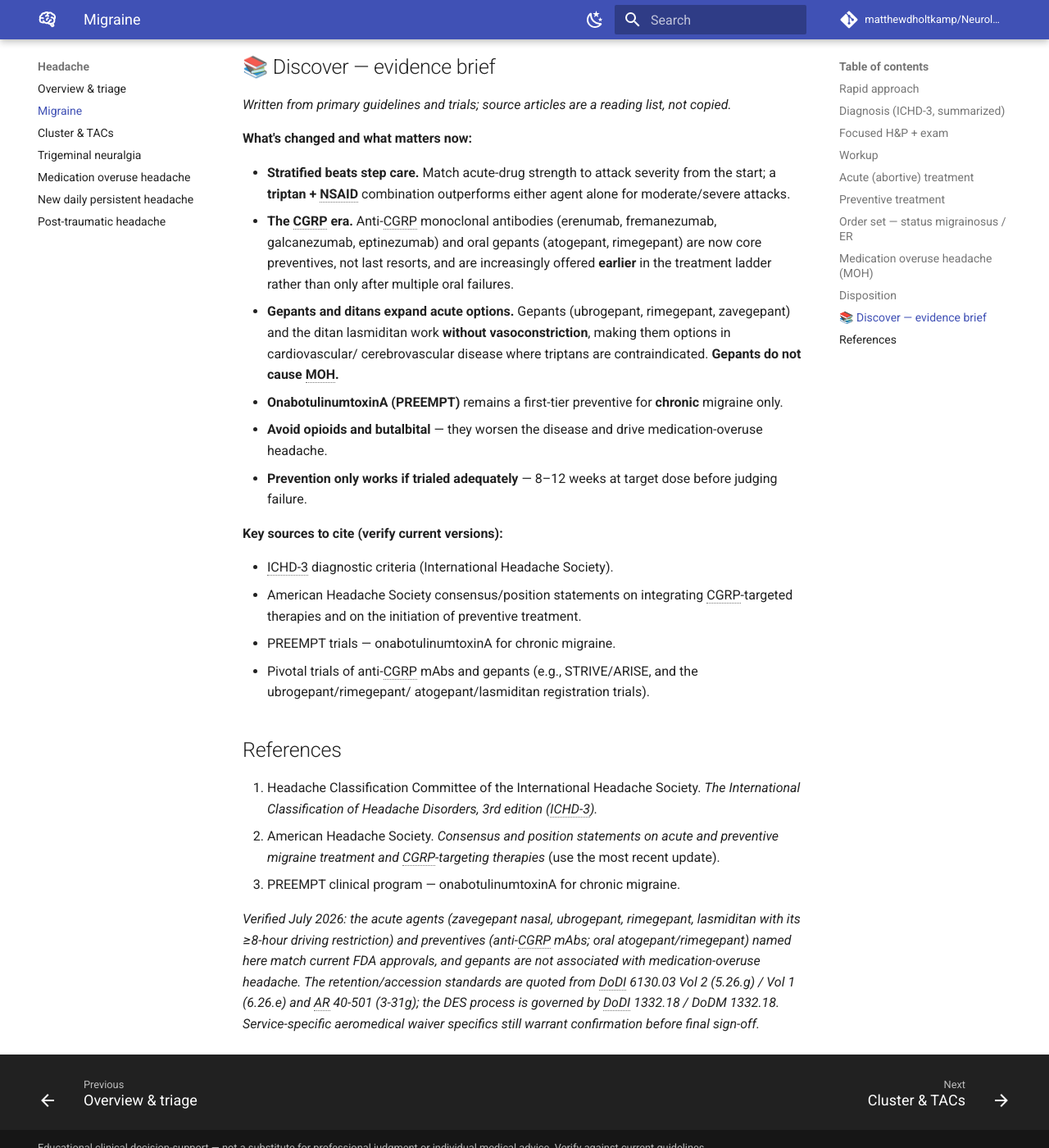
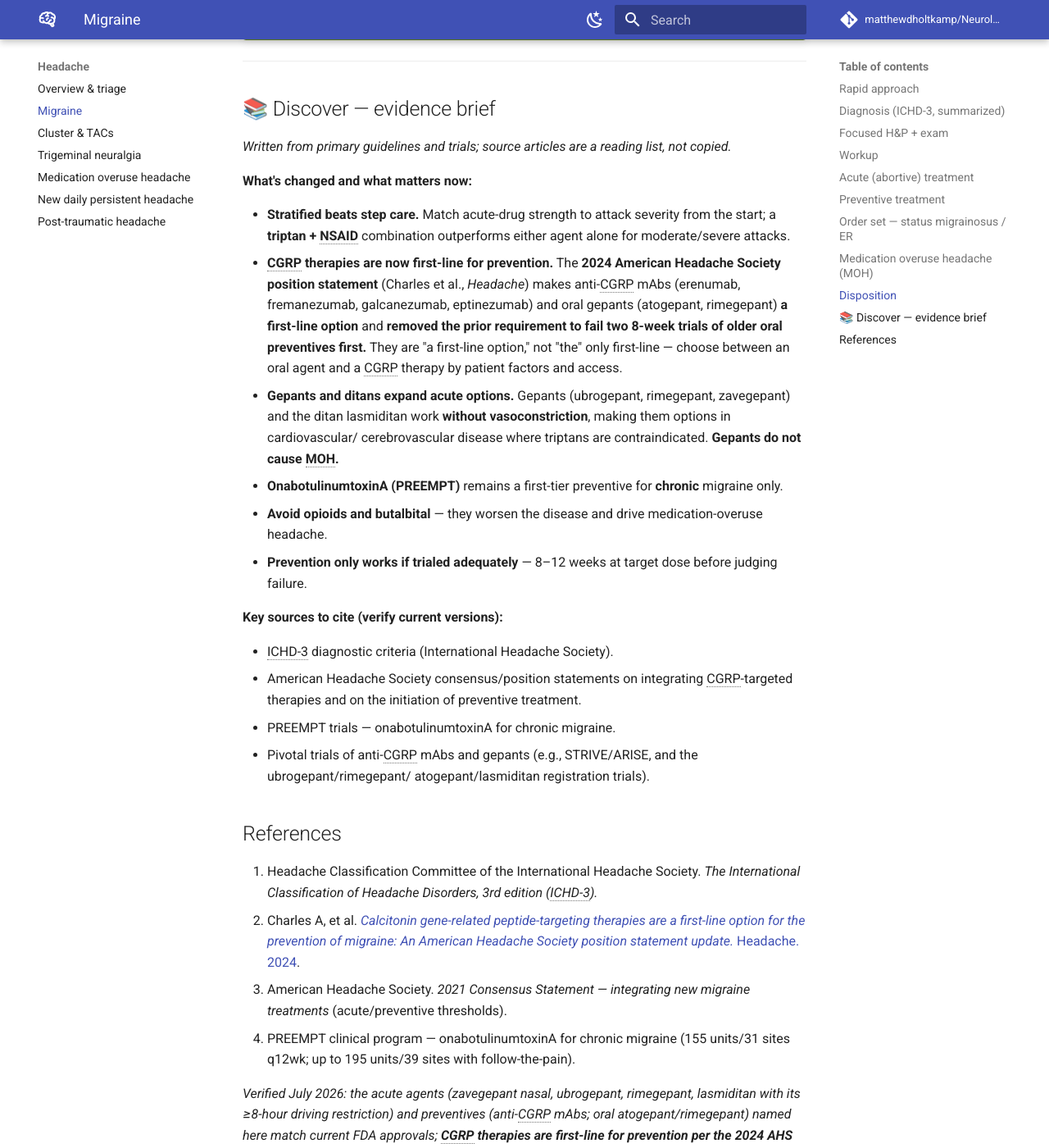
Before and after one commit to matthewdholtkamp/Neurology, an MkDocs documentation site: the page built from docs/headache/migraine.md, in a window 1280 px wide and 1400 px high, scrolled down 4091 px. Shown: the whole window at 82% size. Built offline with MkDocs 1.6.1 and Material for MkDocs 9.7.7, drawn with Linux system fonts in a browser that asks for light colours; comment, search, counter and statistics services are not loaded; some of the changed text lies outside the part shown.

Commit message:
Evidence-verification pass: update migraine prevention to AHS 2024
Systematic check of headache-page recommendations against current sources.
Corrections (migraine page):
- CGRP-targeting therapies are now a FIRST-LINE option for prevention per the 2024
  AHS position statement (Charles et al.), which removed the prior requirement to
  fail two 8-week oral-preventive trials first. Reframed the prevention section,
  Discover brief, and references accordingly.
- Preventive-initiation threshold corrected to AHS consensus wording: >=4 monthly
  migraine days, or >=2 with significant disability, plus atypical aura/complications
  regardless of frequency (previously conflated as ">=4 days with disability").
- Tightened PREEMPT dosing to 155u/31 sites (up to 195u/39 with follow-the-pain).

Verified correct as-is (no change needed): triptan+NSAID superiority (Cochrane),
IV magnesium for aura, dexamethasone for recurrence, cluster O2/sumatriptan/
verapamil/galcanezumab, TN carbamazepine/oxcarbazepine/MVD, SNNOOP10, MOH
thresholds and CGRP-in-MOH management.

Co-Authored-By: Claude Opus 4.8 <noreply@anthropic.com>

```diff
--- a/docs/headache/migraine.md
+++ b/docs/headache/migraine.md
@@ -81,8 +81,10 @@ Principles: **treat early**, match agent to severity (stratified care), pre-trea
 
 ## Preventive treatment
 
-**Start prevention** when migraine is frequent (roughly ≥4 headache days/month **with disability**,
-or fewer if very disabling), when acute treatment is overused/contraindicated, or by patient
+**Start prevention** (AHS consensus) for **≥4 migraine headache days/month**, or **≥2 days/month
+with significant disability** despite acute treatment — and regardless of frequency for **atypical
+aura** (hemiplegic, brainstem) or migraine **complications** (persistent aura, migrainous infarction,
+status migrainosus). Also start when acute treatment is overused/contraindicated, or by patient
 preference. **Set expectations:** give any preventive an adequate trial (**8–12 weeks at target
 dose**), track response with the diary, and taper when stable.
 
@@ -95,17 +97,21 @@ dose**), track response with the diary, and taper when stable.
     - **Amitriptyline / nortriptyline** — helpful with insomnia or comorbid tension-type/anxiety.
     - **Candesartan** or **valproate/divalproex** (avoid valproate in people who may become pregnant).
 
-=== "CGRP-targeted (when first-line fails or is not tolerated)"
+=== "CGRP-targeted (a first-line option — AHS 2024)"
     - **Anti-CGRP monoclonal antibodies:** erenumab (receptor), fremanezumab, galcanezumab (SC,
       monthly/quarterly), eptinezumab (IV, quarterly). Well tolerated; watch constipation
       (erenumab) and injection-site reactions.
     - **Oral gepants for prevention:** **atogepant** (daily) or **rimegepant** (every other day) —
       rimegepant uniquely doubles as acute + preventive.
-    - Increasingly used **earlier** rather than after many failures (see Discover).
+    - **Per the 2024 American Headache Society position statement, CGRP-targeting therapies are now
+      a first-line option** — there is **no requirement to fail two trials of older oral preventives
+      first.** Choose between an oral first-line agent and a CGRP therapy based on the patient,
+      comorbidities, contraindications, and access (see Discover).
 
 === "Chronic migraine"
-    - **OnabotulinumtoxinA (PREEMPT protocol):** 155–195 units across 31+ fixed sites every
-      12 weeks — **for chronic migraine only** (≥15 headache days/month), not episodic.
+    - **OnabotulinumtoxinA (PREEMPT protocol):** **155 units across 31 fixed sites every 12 weeks**
+      (up to **195 units/39 sites** with the optional "follow-the-pain" additions) — **for chronic
+      migraine only** (≥15 headache days/month), not episodic.
     - CGRP mAbs and Botox are both first-tier for chronic migraine and can be combined in
       refractory cases.
 
@@ -193,10 +199,12 @@ follow-up, and give a written acute-med limit. Admission is rarely helpful for a
 
 - **Stratified beats step care.** Match acute-drug strength to attack severity from the start;
   a **triptan + NSAID** combination outperforms either agent alone for moderate/severe attacks.
-- **The CGRP era.** Anti-CGRP monoclonal antibodies (erenumab, fremanezumab, galcanezumab,
-  eptinezumab) and oral gepants (atogepant, rimegepant) are now core preventives, not last resorts,
-  and are increasingly offered **earlier** in the treatment ladder rather than only after multiple
-  oral failures.
+- **CGRP therapies are now first-line for prevention.** The **2024 American Headache Society
+  position statement** (Charles et al., *Headache*) makes anti-CGRP mAbs (erenumab, fremanezumab,
+  galcanezumab, eptinezumab) and oral gepants (atogepant, rimegepant) **a first-line option** and
+  **removed the prior requirement to fail two 8-week trials of older oral preventives first.** They
+  are "a first-line option," not "the" only first-line — choose between an oral agent and a CGRP
+  therapy by patient factors and access.
 - **Gepants and ditans expand acute options.** Gepants (ubrogepant, rimegepant, zavegepant) and the
   ditan lasmiditan work **without vasoconstriction**, making them options in cardiovascular/
   cerebrovascular disease where triptans are contraindicated. **Gepants do not cause MOH.**
@@ -217,13 +225,20 @@ follow-up, and give a written acute-med limit. Admission is rarely helpful for a
 
 1. Headache Classification Committee of the International Headache Society. *The International
    Classification of Headache Disorders, 3rd edition (ICHD-3).*
-2. American Headache Society. *Consensus and position statements on acute and preventive migraine
-   treatment and CGRP-targeting therapies* (use the most recent update).
-3. PREEMPT clinical program — onabotulinumtoxinA for chronic migraine.
+2. Charles A, et al. [*Calcitonin gene-related peptide-targeting therapies are a first-line option
+   for the prevention of migraine: An American Headache Society position statement update.*
+   Headache. 2024](https://headachejournal.onlinelibrary.wiley.com/doi/10.1111/head.14692).
+3. American Headache Society. *2021 Consensus Statement — integrating new migraine treatments*
+   (acute/preventive thresholds).
+4. PREEMPT clinical program — onabotulinumtoxinA for chronic migraine (155 units/31 sites q12wk;
+   up to 195 units/39 sites with follow-the-pain).
 
 *Verified July 2026: the acute agents (zavegepant nasal, ubrogepant, rimegepant, lasmiditan with its
 ≥8-hour driving restriction) and preventives (anti-CGRP mAbs; oral atogepant/rimegepant) named here
-match current FDA approvals, and gepants are not associated with medication-overuse headache. The
+match current FDA approvals; **CGRP therapies are first-line for prevention per the 2024 AHS position
+statement** (no requirement to fail older orals first); preventive-initiation thresholds (≥4 MHD, or
+≥2 with disability) follow the AHS consensus; and gepants are not associated with medication-overuse
+headache. The
 retention/accession standards are quoted from DoDI 6130.03 Vol 2 (5.26.g) / Vol 1 (6.26.e) and
 AR 40-501 (3-31g); the DES process is governed by DoDI 1332.18 / DoDM 1332.18. Service-specific
 aeromedical waiver specifics still warrant confirmation before final sign-off.*
```
